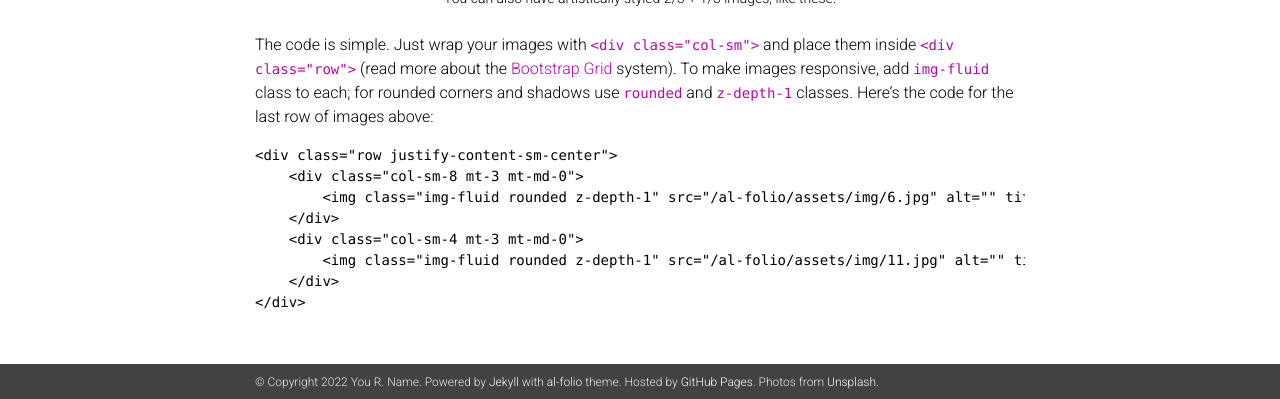
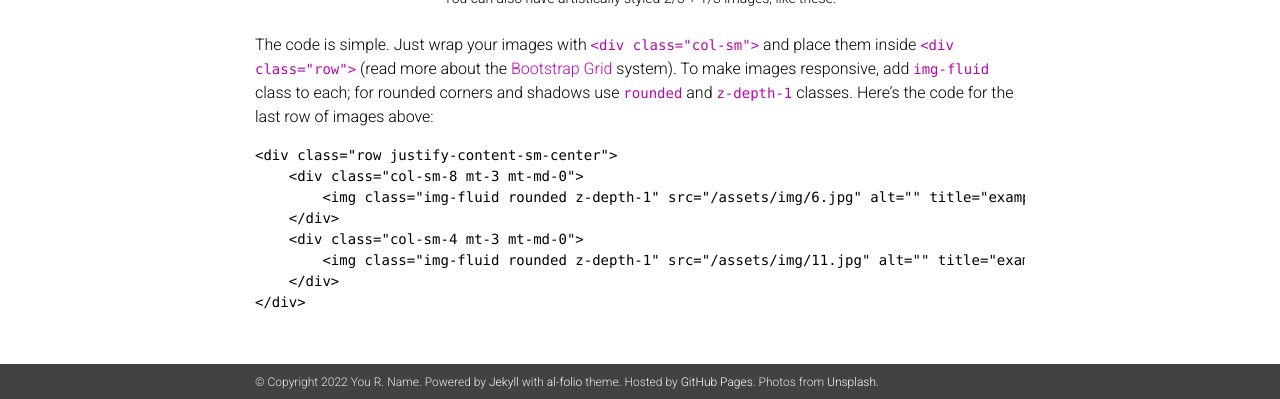
Before and after one commit to farzammasoumi/farzammasoumi.github.io, a Jekyll site: the page built from _projects/6_project.markdown, in a window 1280 px wide and 900 px high, scrolled down 1013 px, cut to the strip 501-900 px from the top of the window. Built offline with Jekyll 4.4.1, drawn with Linux system fonts in a browser that asks for light colours; nearby versions of some CDN libraries; a style sheet for code colours, icons or effects is not loaded.

Commit message:
initial_commit

```diff
--- a/_config.yml
+++ b/_config.yml
@@ -14,8 +14,8 @@ footer_text: >
   Hosted by <a href="https://pages.github.com/" target="_blank">GitHub Pages</a>.
   Photos from <a href="https://unsplash.com" target="_blank">Unsplash</a>.
 
-url:  # the base hostname & protocol for your site
-baseurl: /al-folio # the subpath of your site, e.g. /blog/
+url: https://farzammasoumi.github.io # the base hostname & protocol for your site
+baseurl: # the subpath of your site, e.g. /blog/
 last_updated: false # set to true if you want to display last updated in the footer
 impressum_path:  # set to path to include impressum link in the footer, use the same path as permalink in a page, helps to conform with EU GDPR
 
```
